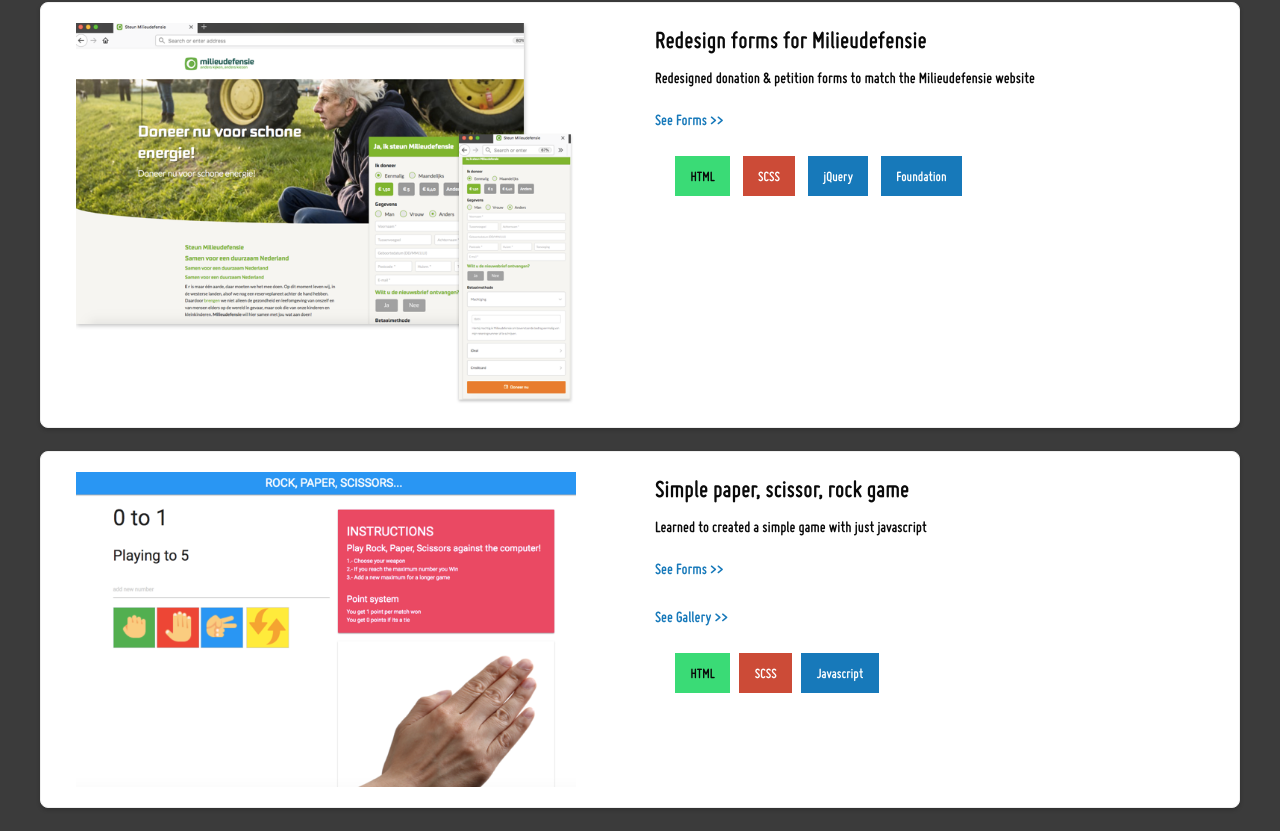
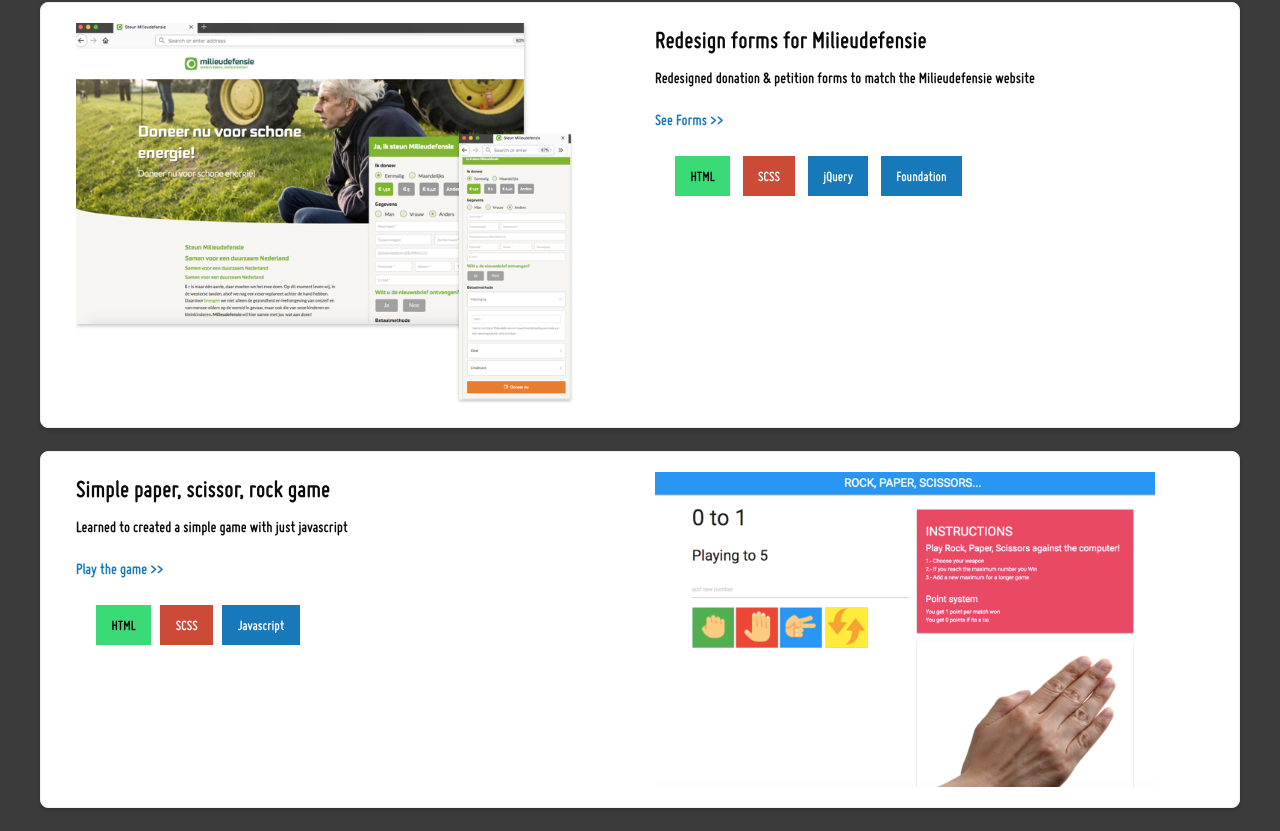
Before and after one commit to dtolhuijs/myWebsite, a website: page dist/Web-development.html in a window 1280 px wide. Shown: the part 837-1668 px from the top of the page. Drawn offline with Linux system fonts and the light colour scheme; files whose address does not match are found by name.

Commit message:
minor layout update

```diff
--- a/dist/Web-development.html
+++ b/dist/Web-development.html
@@ -75,20 +75,19 @@
 
             <div class="grid-x grid-margin-x pf-area">
                 <div class="large-6 medium-6 small-12 cell">
-                    <img class="large-image" src="assets/img/game.png">
-                </div>
-                <div class="large-6 medium-6 small-12 cell">
                     <h4>Simple paper, scissor, rock game</h4>
                     <p>
                         Learned to created a simple game with just javascript
                     </p>
-                    <a href="https://steun.hetvergetenkind.nl/bericht" target="_blank">See Forms >></a><br><br>
-                    <a href="https://steun.hetvergetenkind.nl/gallery/?url=gallery&" target="_blank">See Gallery >></a><br><br>
+                    <a href="http://surveyor-walter-74286.bitballoon.com/" target="_blank">Play the game >></a><br><br>
                     <ul class="inline-list">
                         <li class="item button success">HTML</li>
                         <li class="item button alert">SCSS</li>
                         <li class="item button ">Javascript</li>
                     </ul>
+                </div>
+                <div class="large-6 medium-6 small-12 cell">
+                    <img class="large-image" src="assets/img/game.png">
                 </div>
             </div>
 
```
